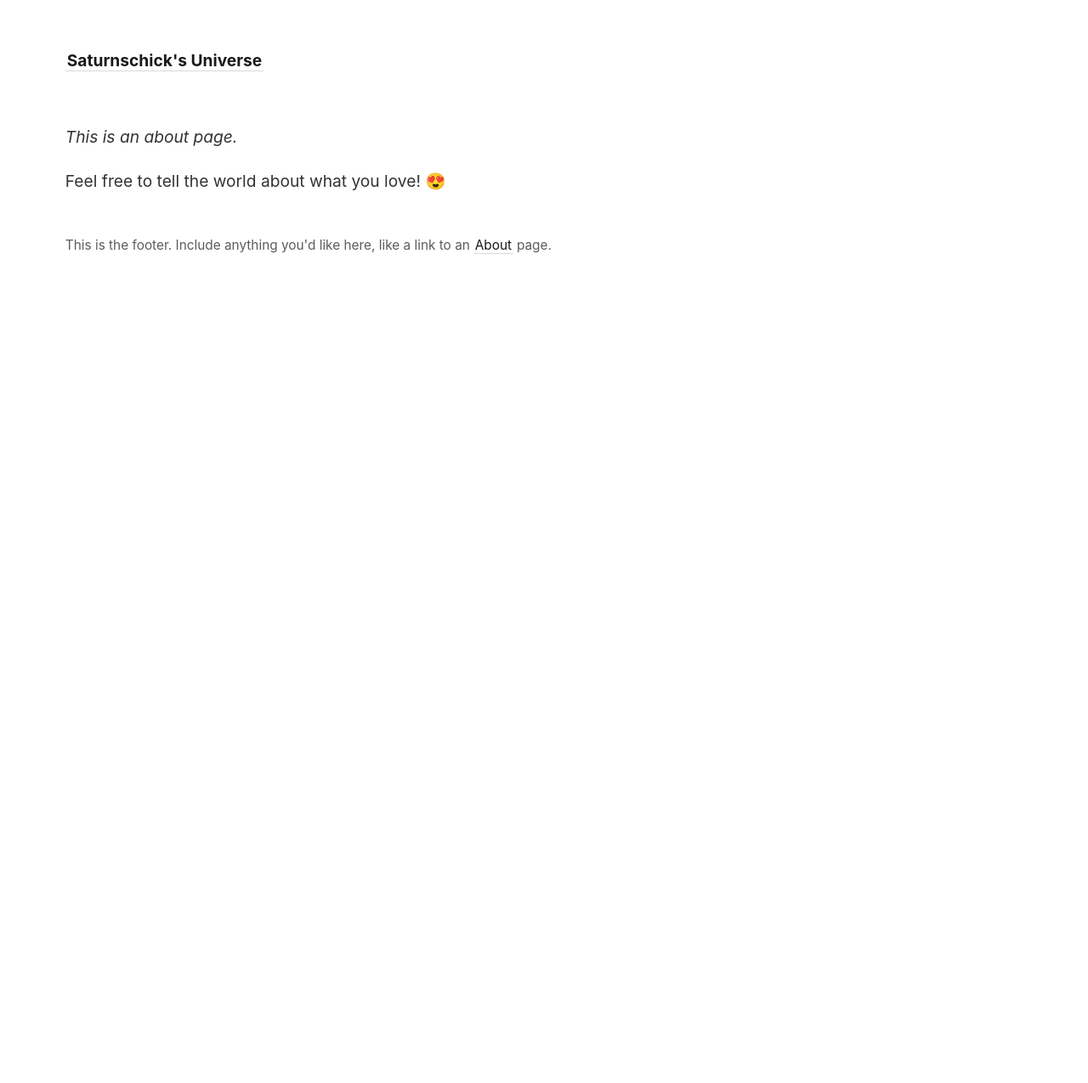
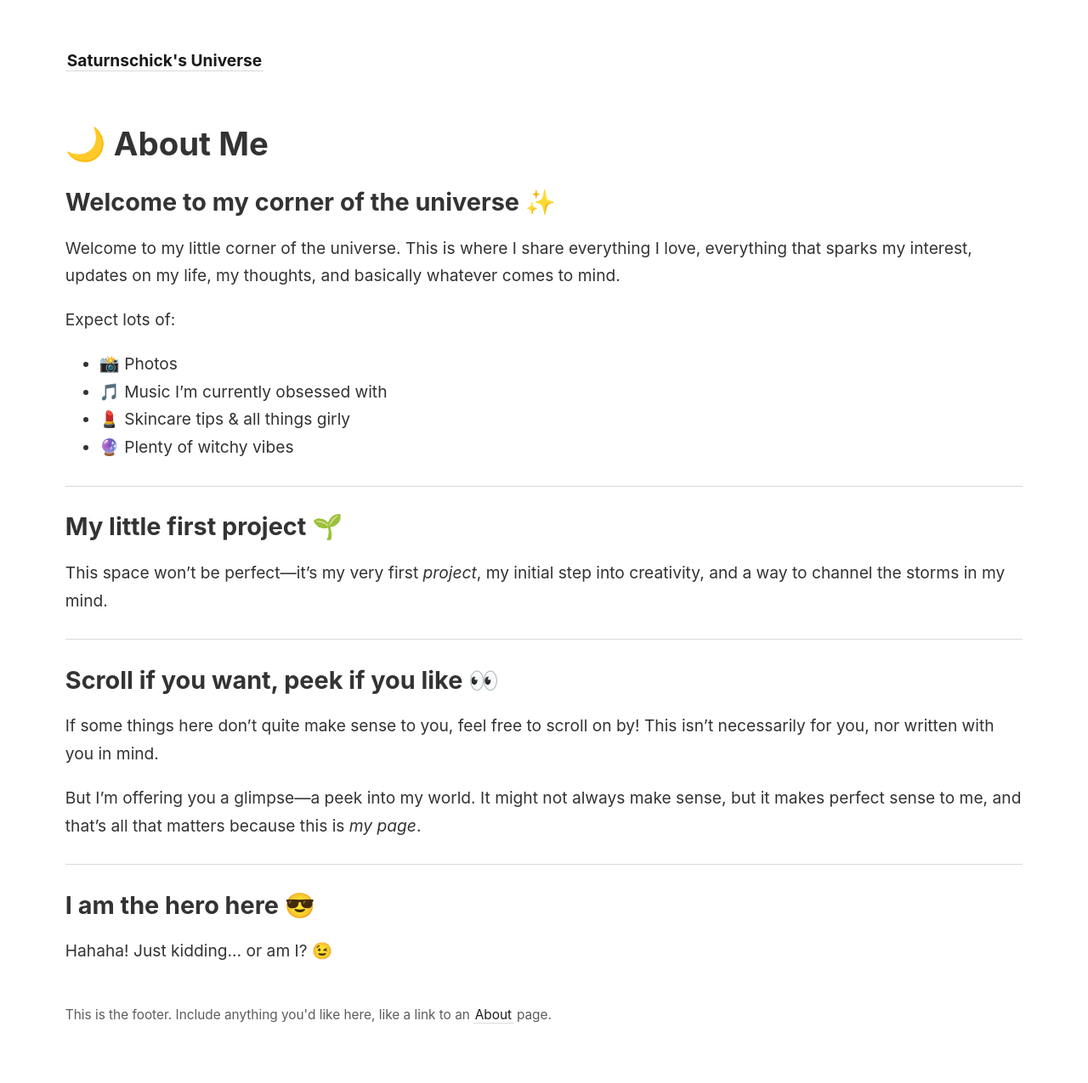
Before and after one commit to saturnschick/saturnschick-garden, a Jekyll site: the page built from _pages/about.md, in a window 1280 px wide. Shown: the whole page at 85% size. Built offline with Jekyll 4.4.1, drawn with Linux system fonts in a browser that asks for light colours; before the commit the page ends 900 px from its top, so only the background shows below that.

Commit message:
Update about.md

```diff
--- a/_pages/about.md
+++ b/_pages/about.md
@@ -4,6 +4,34 @@
 permalink: /about
 ---
 
-*This is an about page.*
+# 🌙 About Me
 
-Feel free to tell the world about what you love! 😍
+## Welcome to my corner of the universe ✨
+
+Welcome to my little corner of the universe. This is where I share everything I love, everything that sparks my interest, updates on my life, my thoughts, and basically whatever comes to mind.
+
+Expect lots of:
+- 📸 Photos
+- 🎵 Music I’m currently obsessed with
+- 💄 Skincare tips & all things girly
+- 🔮 Plenty of witchy vibes
+
+---
+
+## My little first project 🌱
+
+This space won’t be perfect—it’s my very first *project*, my initial step into creativity, and a way to channel the storms in my mind.
+
+---
+
+## Scroll if you want, peek if you like 👀
+
+If some things here don’t quite make sense to you, feel free to scroll on by! This isn’t necessarily for you, nor written with you in mind.
+
+But I’m offering you a glimpse—a peek into my world. It might not always make sense, but it makes perfect sense to me, and that’s all that matters because this is *my page*.
+
+---
+
+## I am the hero here 😎
+
+Hahaha! Just kidding… or am I? 😉
```
